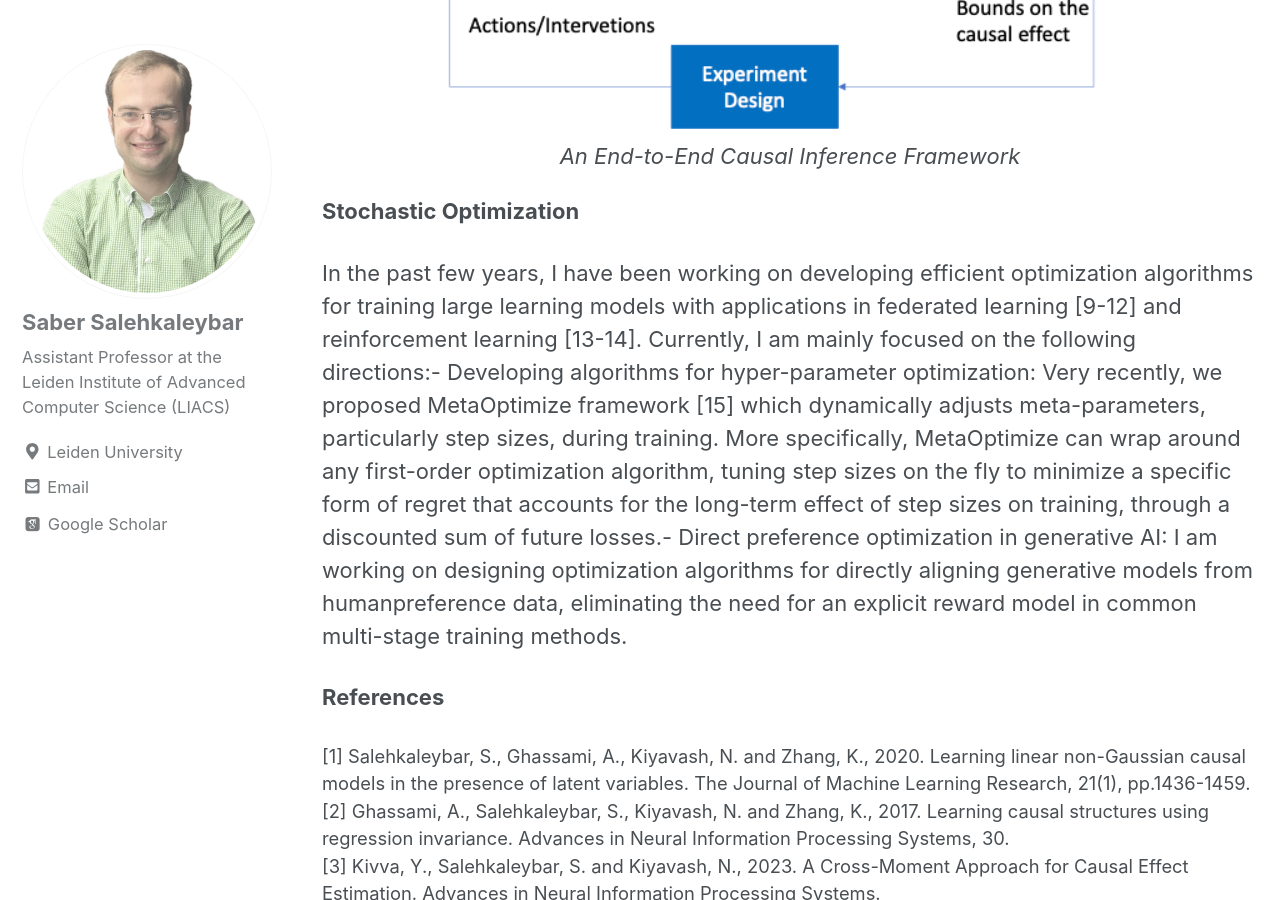
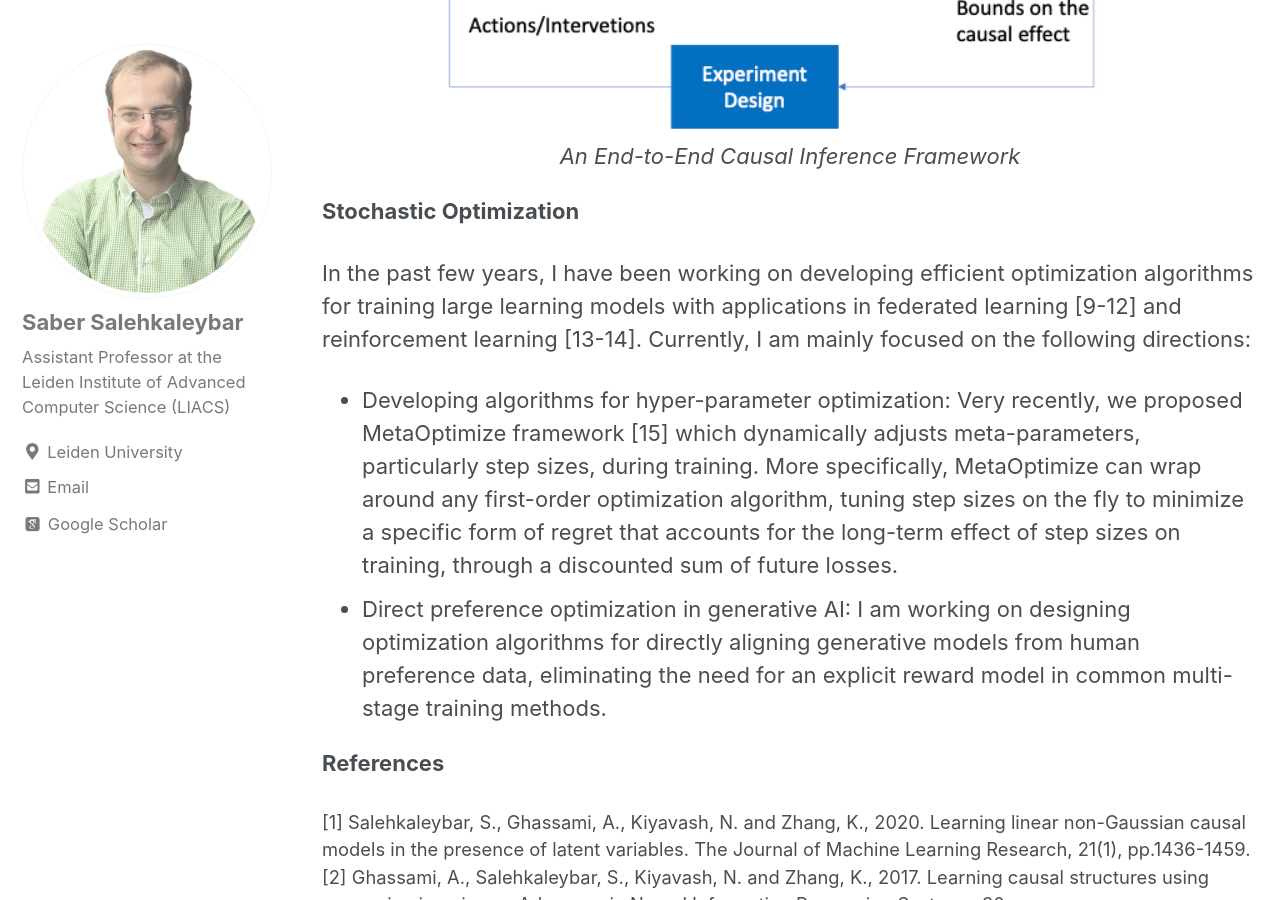
Before and after one commit to sabersalehk/sabersalehk.github.io, a Jekyll site: the page built from _pages/research.md, in a window 1280 px wide and 900 px high, scrolled down 963 px. Built offline with Jekyll 4.4.1, drawn with Linux system fonts in a browser that asks for light colours; nearby versions of some CDN libraries; some web fonts are replaced.

Commit message:
Update research.md

```diff
--- a/_pages/research.md
+++ b/_pages/research.md
@@ -20,7 +20,9 @@ I am currently focusing on designing an end-to-end solution for the task of caus
 
 **Stochastic Optimization**
 
-In the past few years, I have been working on developing efficient optimization algorithms for training large learning models with applications in  federated learning [9-12] and reinforcement learning [13-14]. Currently, I am mainly focused on the following directions:- Developing algorithms for hyper-parameter optimization: Very recently, we proposed MetaOptimize framework [15] which dynamically adjusts meta-parameters, particularly step sizes, during training. More specifically, MetaOptimize can wrap around any first-order optimization algorithm, tuning step sizes on the fly to minimize a specific form of regret that accounts for the long-term effect of step sizes on training, through a discounted sum of future losses.- Direct preference optimization in generative AI: I am working on designing optimization algorithms for directly aligning generative models from humanpreference data, eliminating the need for an explicit reward model in common multi-stage training methods.
+In the past few years, I have been working on developing efficient optimization algorithms for training large learning models with applications in  federated learning [9-12] and reinforcement learning [13-14]. Currently, I am mainly focused on the following directions:
+- Developing algorithms for hyper-parameter optimization: Very recently, we proposed MetaOptimize framework [15] which dynamically adjusts meta-parameters, particularly step sizes, during training. More specifically, MetaOptimize can wrap around any first-order optimization algorithm, tuning step sizes on the fly to minimize a specific form of regret that accounts for the long-term effect of step sizes on training, through a discounted sum of future losses.
+- Direct preference optimization in generative AI: I am working on designing optimization algorithms for directly aligning generative models from human preference data, eliminating the need for an explicit reward model in common multi-stage training methods.
 
 **References**
 <p style="font-size:smaller;">
```
